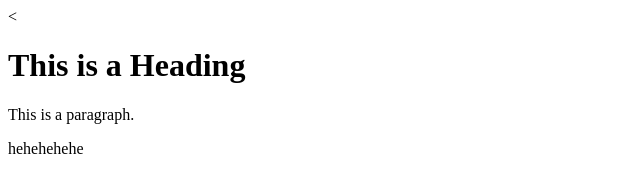
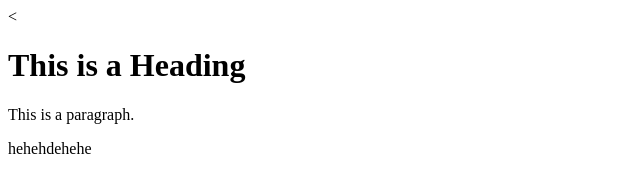
Before and after one commit to Bleron213/Drenasi, a plain HTML site: page index.html in a window 1280 px wide. Shown: the full height of the page, 0-640 px from the left. Drawn offline with Linux system fonts and the light colour scheme.

Commit message:
Changed app.js

```diff
--- a/app.js
+++ b/app.js
@@ -0,0 +1 @@
+console.log("Hello");
--- a/index.html
+++ b/index.html
@@ -8,7 +8,7 @@
 <h1>This is a Heading</h1>
 <p>This is a paragraph.</p>
 
-<p> hehehehehe </p>
+<p> hehehdehehe </p>
 
 </body>
 </html>
```
